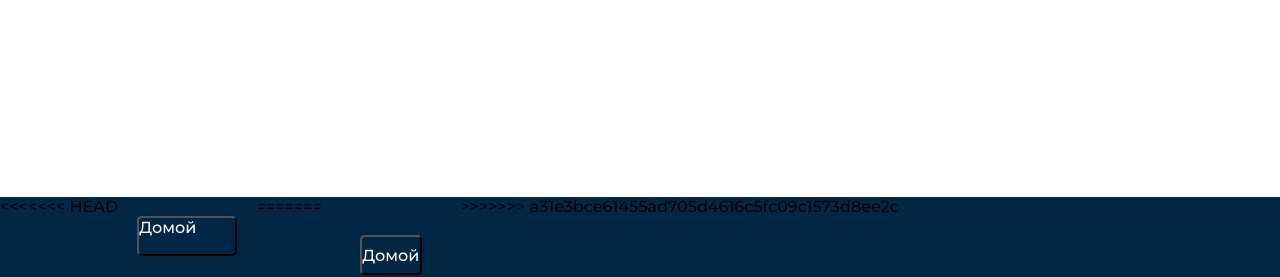
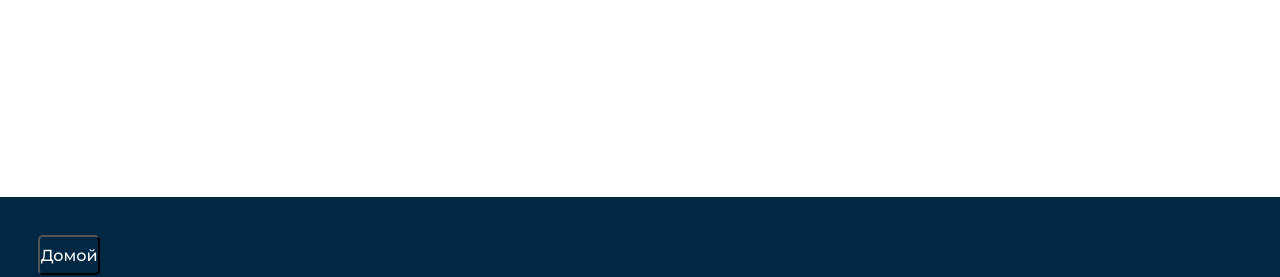
Before and after one commit to DovitosMan/Nasos_Master, a Django app: page /characteristics/ in a window 1280 px wide. Shown: the part 523-800 px from the top of the page. Run offline with Django 5.2, Linux system fonts and the light colour scheme.

Commit message:
Доработка Frontend'a (10)

```diff
--- a/Master/templates/characteristics.html
+++ b/Master/templates/characteristics.html
@@ -50,20 +50,11 @@
         </div>
 
         <div class="footer">
-<<<<<<< HEAD
-            <button class="Exit">
-                Домой
-<!--        <form action="{% url 'home' %}" class="Exit">-->
-<!--            <input type="submit" value="Домой">-->
-<!--        </form>-->
-            </button>
-=======
+
         <form action="{% url 'home' %}" class="Exit">
             <input type="submit" class="Exit" value="Домой">
         </form>
 
-
->>>>>>> a31e3bce61455ad705d4616c5fc09c1573d8ee2c
         </div>
 
     </div>
--- a/Master/templates/home.html
+++ b/Master/templates/home.html
@@ -20,10 +20,6 @@
     </div>
     <div class="Menu_select">
 
-<<<<<<< HEAD
-=======
-
->>>>>>> a31e3bce61455ad705d4616c5fc09c1573d8ee2c
         <form action="{% url 'wheel_calc' %}">
             <input type="submit" value="{{ button2 }}">
             <br>
```
